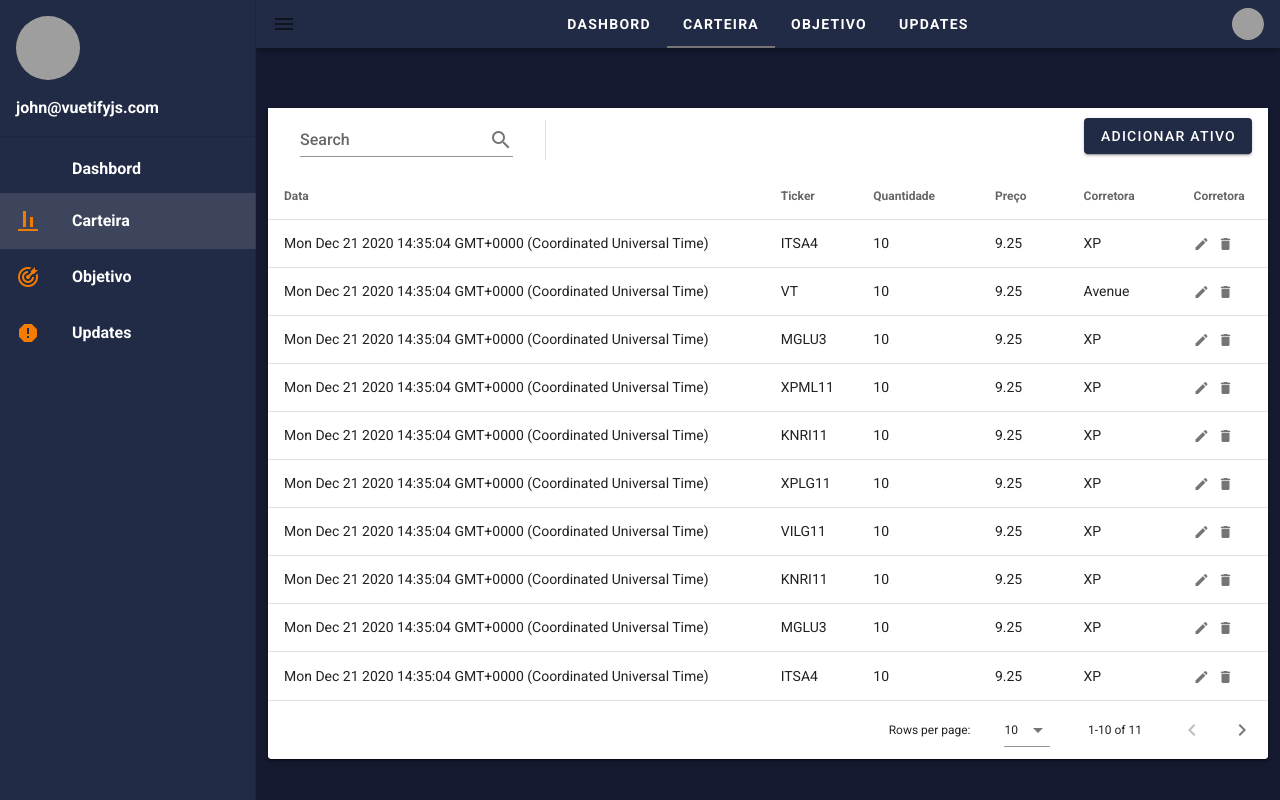
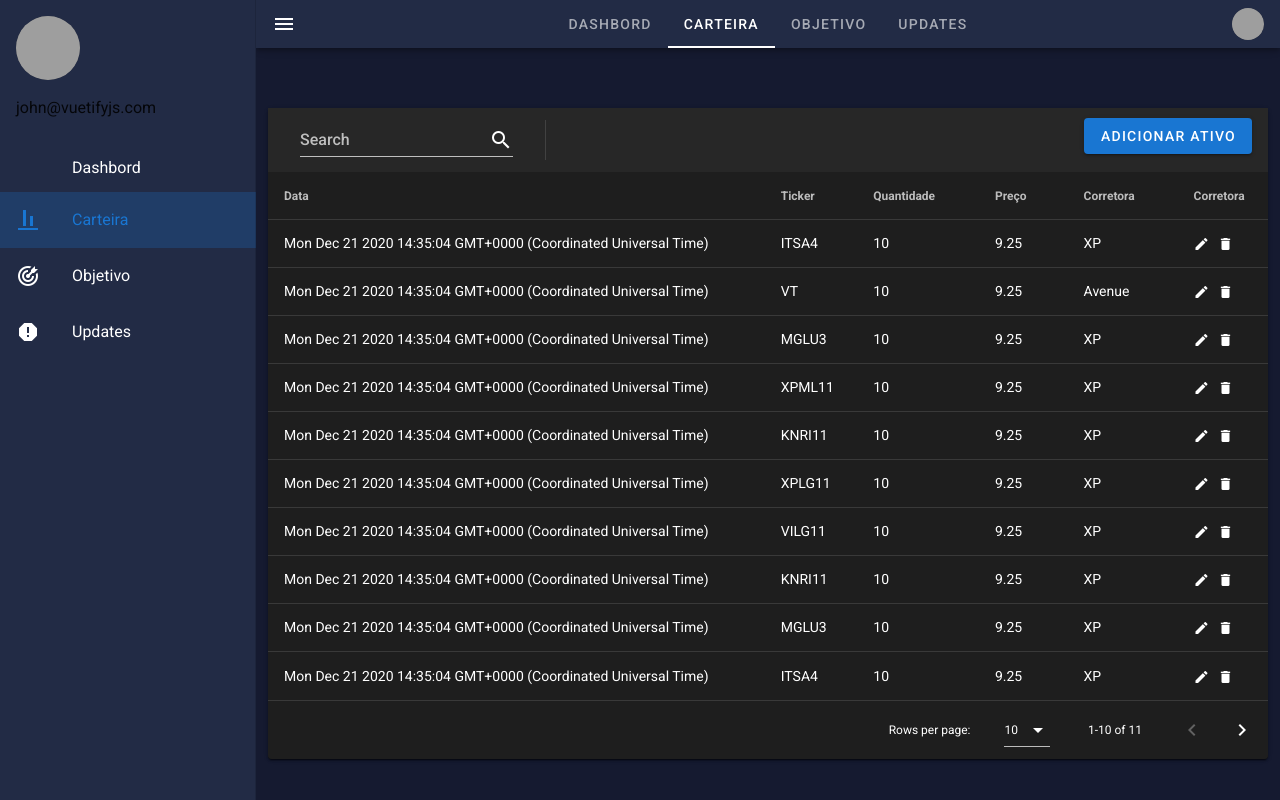
Before and after one commit to erickmob/yieldme-front, a Vue app: page /myWallet in a window 1280 px wide. Built offline with nearby package versions, Linux system fonts and the light colour scheme; grey boxes are pictures that could not be loaded.

Commit message:
theme changes

```diff
--- a/package.json
+++ b/package.json
@@ -9,6 +9,7 @@
     "deploy": "sh deploy.sh"
   },
   "dependencies": {
+    "apexcharts": "^3.23.0",
     "core-js": "^3.6.5",
     "vue": "^2.6.11",
     "vue-router": "^3.4.9",
--- a/src/App.vue
+++ b/src/App.vue
@@ -4,11 +4,11 @@
     <!--SIDE MENU-->
     <v-navigation-drawer
       v-model="drawer"
-      class="primary"
+      class="secondary"
       app
     >
       <v-sheet
-        color="primary"
+        color="secondary"
         class="pa-4">
 
         <v-avatar
@@ -19,38 +19,16 @@
           <v-img src="https://cdn.vuetifyjs.com/images/john.png"></v-img>
         </v-avatar>
 
-        <div><strong class="white--text text--lighten-1">john@vuetifyjs.com</strong></div>
+        <div><span class="text--lighten-1">john@vuetifyjs.com</span></div>
       </v-sheet>
 
-        <!-- inicio alternativa 1 -->
-        <!-- <template v-slot:prepend>
-          <v-list-item two-line>
-            <v-list-item-avatar>
-              <img src="https://randomuser.me/api/portraits/women/81.jpg">
-            </v-list-item-avatar>
+      <!-- <v-divider></v-divider> -->
 
-            <v-list-item-content>
-              <v-list-item-title>Jane Smith</v-list-item-title>
-              <v-list-item-subtitle>Logged In</v-list-item-subtitle>
-            </v-list-item-content>
-          </v-list-item>
-        </template> -->
-        <!-- fim alternativa 1 -->
-
-        <!-- inicio alternativa 2 -->
-        <!-- <v-list-item class="px-2">
-          <v-list-item-avatar>
-            <v-img src="https://randomuser.me/api/portraits/men/85.jpg"></v-img>
-          </v-list-item-avatar>
-
-          <v-list-item-title>John Leider</v-list-item-title>
-
-        </v-list-item> -->
-        <!-- fim alternativa 2 -->
-
-        <v-divider></v-divider>
-
-        <v-list class="primary">
+      <v-list dark class="">
+        <v-list-item-group
+          v-model="selectedItem"
+          color="primary"
+        >
           <v-list-item
             v-for="[icon, text, url] in menus"
             :key="icon"
@@ -58,22 +36,23 @@
             link
           >
             <v-list-item-icon>
-              <v-icon color="orange darken-2">{{ icon }}</v-icon>
+              <v-icon>{{ icon }}</v-icon>
             </v-list-item-icon>
 
             <v-list-item-content>
-              <v-list-item-title><strong class="white--text text--lighten-1">{{ text }}</strong></v-list-item-title>
+              <v-list-item-title ><span>{{ text }}</span></v-list-item-title>
             </v-list-item-content>
           </v-list-item>
-        </v-list>
+        </v-list-item-group>
+      </v-list>
     </v-navigation-drawer>
 
     <!-- HEADER -->
     <v-app-bar app
       dense
-      color="primary">
+      dark
+      color="secondary">
       <v-app-bar-nav-icon @click="drawer = !drawer"></v-app-bar-nav-icon>
-
 
       <v-avatar
         :color="$vuetify.breakpoint.smAndDown ? 'grey darken-1' : 'transparent'"
@@ -83,14 +62,14 @@
       <v-tabs
         centered
         class="ml-n9"
-        color="grey darken-1"
+        color=""
       >
         <v-tab
           v-for="[icon, text, url] in menus"
           :key="url"
           :to="url"
         >
-          <strong class="white--text text--lighten-1">{{ text }}</strong>
+          <span class="">{{ text }}</span>
         </v-tab>
       </v-tabs>
 
@@ -105,7 +84,7 @@
 
 
     <!-- Main  -->
-    <v-main class="secondary">
+    <v-main class="tertiary">
       <v-content class="pl-0">
         <v-container>
           <router-view> </router-view>
--- a/src/components/MyWallet.vue
+++ b/src/components/MyWallet.vue
@@ -1,5 +1,5 @@
 <template>
-    <v-card>
+    <v-card dark>
 
         <v-data-table
             :headers="headers"
@@ -66,7 +66,7 @@
                             md="4"
                         >
                             <v-text-field
-                            v-model="editedItem.tiker"
+                            v-model="editedItem.ticker"
                             label="Tiker"
                             ></v-text-field>
                         </v-col>
--- a/src/components/TargetWallet.vue
+++ b/src/components/TargetWallet.vue
@@ -1,3 +1,3 @@
 <template>
-    <h1> Target Wallet!</h1>
+    <h1 > Target Wallet!</h1>
 </template>
--- a/src/plugins/vuetify.js
+++ b/src/plugins/vuetify.js
@@ -7,9 +7,10 @@ const vuetify = new Vuetify({
   theme: {
     themes: {
       light: {
-        primary: '#222b45',
-        secondary: '#151a30',
-        accent: '#36f',
+        // primary: '#3263f4',
+        secondary: '#222b45',
+        tertiary: '#151a30',
+        // accent: '#36f',
         error: '#f44336',
         warning: '#ffeb3b',
         info: '#00bcd4',
```
Also changed, not shown: 1 other file (tests, documents, lock files or other folders).
